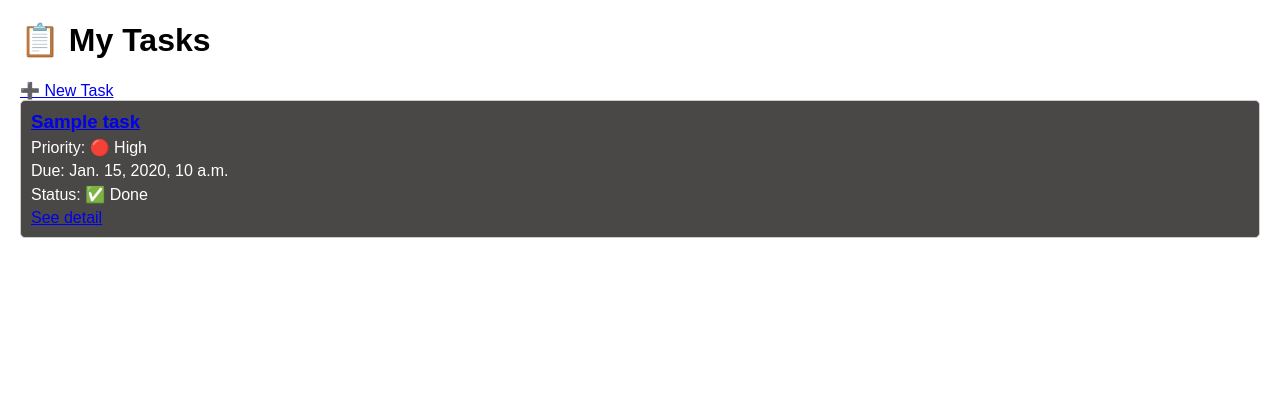
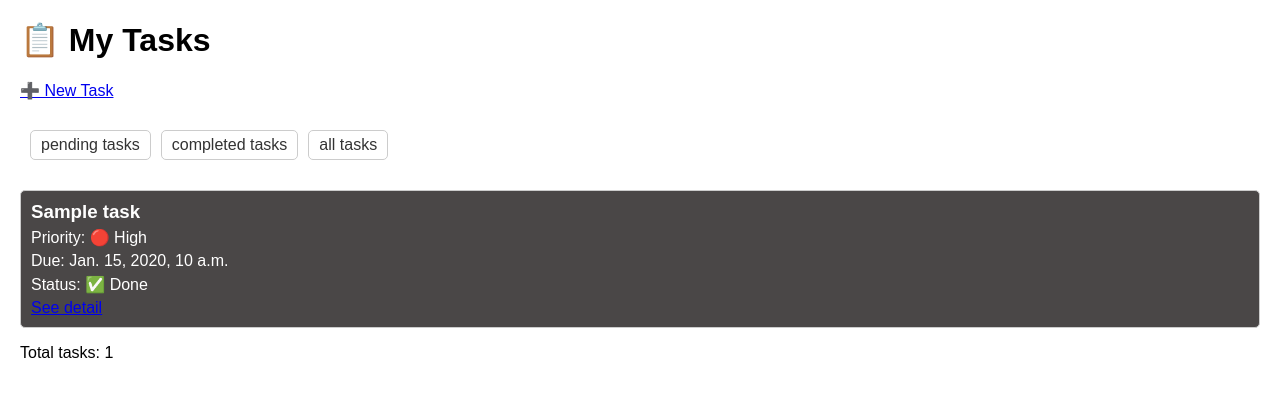
Before and after one commit to yonassolomon/taskmanager-django, a Django app: page / in a window 1280 px wide. Shown: the top 397 px of the page. Run offline with Django 5.2, Linux system fonts and the light colour scheme; a user stored in the database is signed in; tables that the repository leaves empty hold one stand-in row (values such as "Sample post").

Commit message:
adding simple navigation bar and showing total completed,pending and all tasks for simplyfing the task managment

```diff
--- a/taskmanager/tasks/templates/tasks/task_list.html
+++ b/taskmanager/tasks/templates/tasks/task_list.html
@@ -22,6 +22,22 @@
     .task p {
         margin: 5px 0;
     }
+    .filters {
+        margin: 20px 0;
+        display: flex;
+        gap: 10px;
+        padding: 10px;
+    }
+    .filters a {
+        text-decoration: none;
+        color: #333;
+        padding: 5px 10px;
+        border: 1px solid #ccc;
+        border-radius: 5px;
+    }
+    .filters a:hover {
+        background: #a58c8c;
+    }
 </style>
 <body>
     <h1>📋 My Tasks</h1>
@@ -29,9 +45,15 @@
     <a href="{% url 'task_create' %}">➕ New Task</a>
 
     {% if tasks %}
+      <div class="filters">
+
+        <a href='{% url 'pending_task' %}'>pending tasks</a>
+        <a href='{% url 'completed_task' %}'>completed tasks</a>
+         <a href='{% url 'task_list' %}'>all tasks</a>
+       </div>
         {% for task in tasks %}
         <div class="task">
-            <h3><a href="{% url 'task_detail' task.id %}">{{ task.title }}</a></h3>
+            <h3>{{ task.title }}</h3>
             <p>Priority: {{ task.get_priority_display }}</p>
             <p>Due: {{ task.due_date|default:"No due date" }}</p>
             <p>Status: {% if task.completed %}✅ Done{% else %}⏳ Pending{% endif %}</p>
@@ -41,5 +63,8 @@
     {% else %}
         <p>No tasks yet. Create your first task!</p>
     {% endif %}
+    {% if tasks%}
+      <p>Total tasks: {{ tasks|length }}</p>
+    {% endif %}
 </body>
 </html>
--- a/taskmanager/tasks/urls.py
+++ b/taskmanager/tasks/urls.py
@@ -3,8 +3,10 @@ from . import views
 
 urlpatterns = [
     path('',views.task_list,name='task_list'),
-    path('/create/',views.task_create,name='task_create'),
+    path('create/',views.task_create,name='task_create'),
     path('<int:task_id>/',views.task_detail,name='task_detail'),
     path('<int:task_id>/edit',views.task_edit,name='task_edit'),
     path('<int:task_id>/delete/',views.task_delete,name='task_delete'),
+    path('completed/',views.completed_task,name='completed_task'),
+    path('pending/',views.pending_task,name='pending_task'),
 ]
--- a/taskmanager/tasks/views.py
+++ b/taskmanager/tasks/views.py
@@ -49,3 +49,13 @@ def task_delete(request, task_id):
         messages.success(request, '✅ Task deleted!')
         return redirect('task_list')
     return render(request, 'tasks/task_confirm_delete.html', {'task': task})
+
+@login_required
+def pending_task(request):
+    tasks = Task.objects.filter(user=request.user, completed=False)
+    return render(request, 'tasks/task_list.html', {'tasks': tasks, 'title': "My pending tasks"})
+
+@login_required
+def completed_task(request):
+    tasks = Task.objects.filter(user=request.user, completed=True)
+    return render(request, 'tasks/task_list.html', {'tasks': tasks, 'title': "My completed tasks"})
```
Also changed, not shown: taskmanager/tasks/templates/base.html (added).
